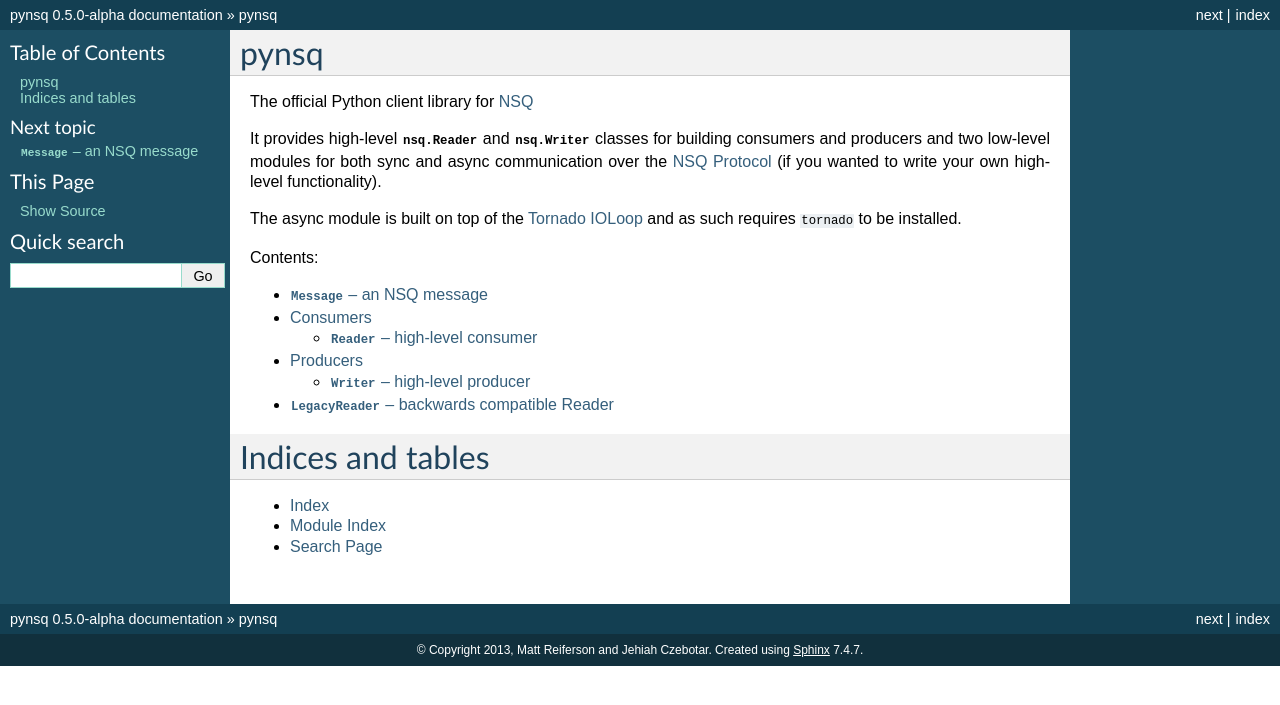
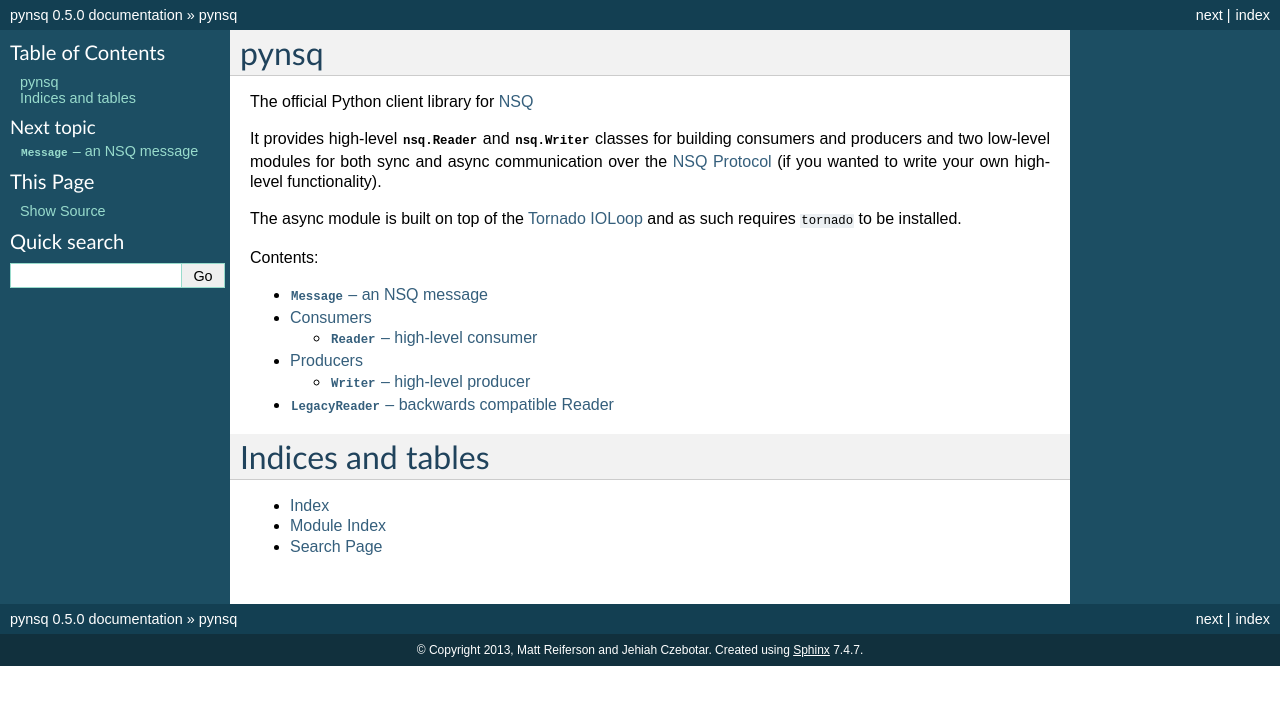
Before and after one commit to nsqio/pynsq, a Sphinx documentation site: the page built from docs/index.rst, in a window 1280 px wide. Shown: the top 705 px of the page. Built offline with Sphinx 7.4.7, drawn with Linux system fonts in a browser that asks for light colours.

Commit message:
bump versions

```diff
--- a/docs/conf.py
+++ b/docs/conf.py
@@ -48,9 +48,9 @@
 # built documents.
 #
 # The short X.Y version.
-version = '0.5.0-alpha'
+version = '0.5.0'
 # The full version, including alpha/beta/rc tags.
-release = '0.5.0-alpha'
+release = '0.5.0'
 
 # The language for content autogenerated by Sphinx. Refer to documentation
 # for a list of supported languages.
--- a/nsq/__init__.py
+++ b/nsq/__init__.py
@@ -25,7 +25,7 @@
     tornado.ioloop.IOLoop.instance().start()
 
 # also update in setup.py
-__version__ = '0.5.0-alpha'
+__version__ = '0.5.0'
 
 __author__ = "Matt Reiferson <snakes@gmail.com>"
 __all__ = ["Reader", "Writer", "run", "BackoffTimer", "Message", "Error", "LegacyReader",
--- a/setup.py
+++ b/setup.py
@@ -15,7 +15,7 @@
 
 
 # also update in nsq/__init__.py
-version = '0.5.0-alpha'
+version = '0.5.0'
 
 
 setup(
```
Also changed, not shown: README.md (+2 -2 lines).
